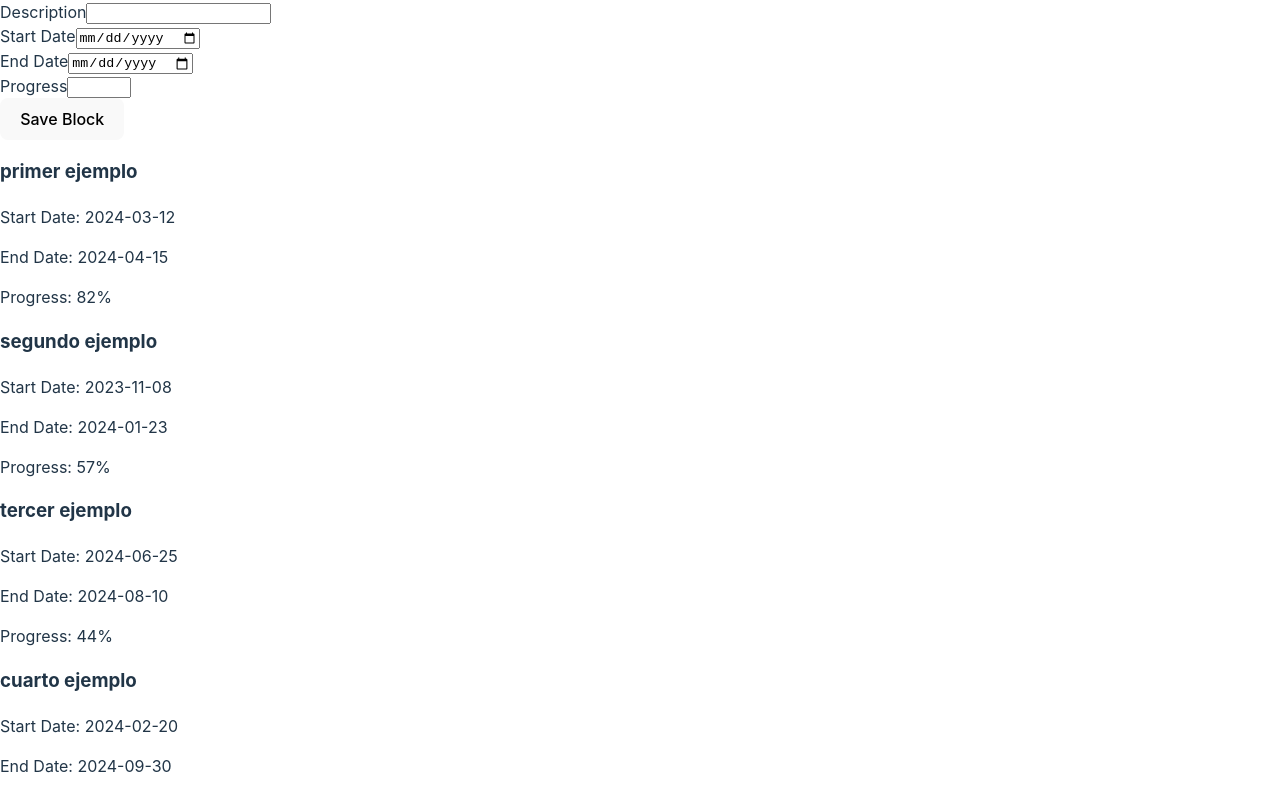
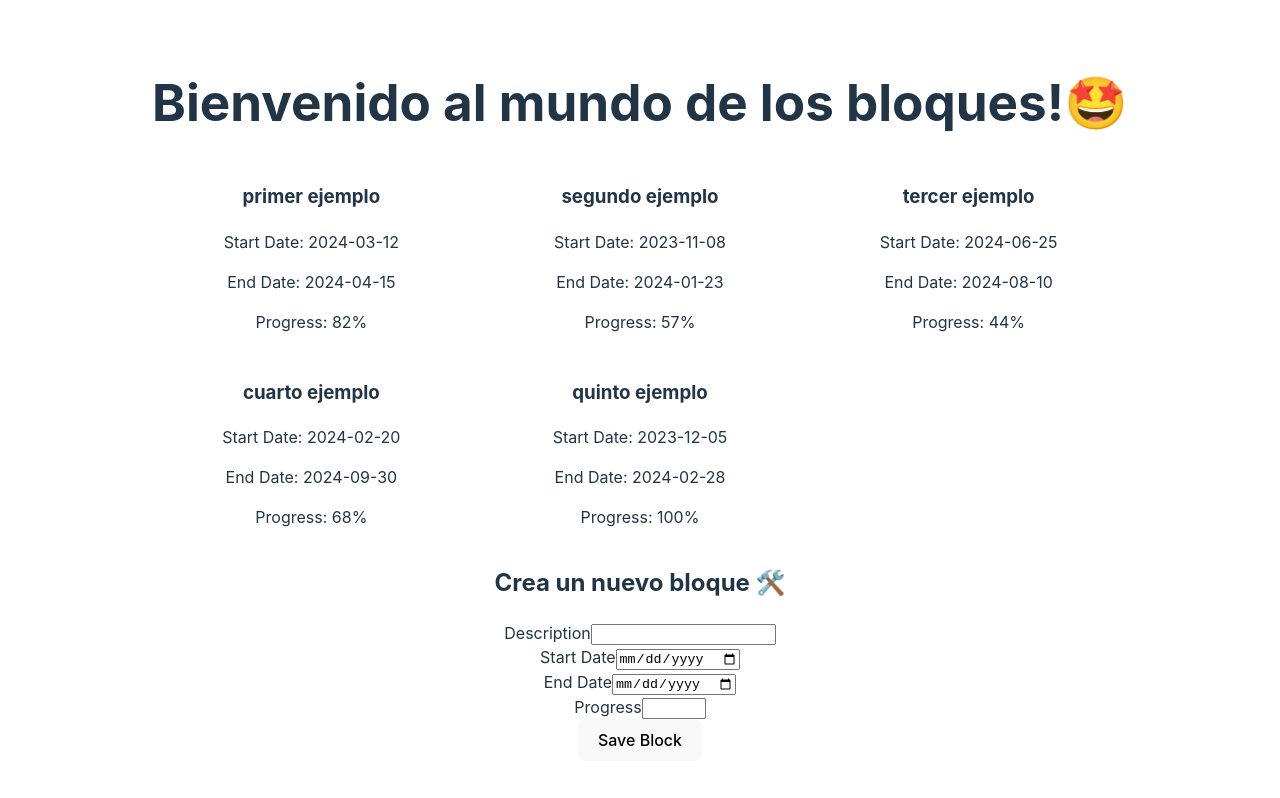
Before and after one commit to bimtrazer/tech-test, a React (Vite) app in the folder client/: page / in a window 1280 px wide. Shown: the top 798 px of the page. Built offline with nearby package versions, Linux system fonts and the light colour scheme; no server answers.

Commit message:
añadiendo estilos y reestructurando carpetas

```diff
--- a/client/src/App.jsx
+++ b/client/src/App.jsx
@@ -1,8 +1,8 @@
 import { useEffect, useState } from "react";
-import BlockForm from "./components/BlockForm";
+import BlockForm from "./components/BlockFrom/BlockForm";
 import { getBLocks } from "./services/api";
-import BlockList from "./components/BlockList";
-
+import BlockList from "./components/BlockList/BlockList";
+import "./App.css"
 function App() {
   const [blocks, setBlocks] = useState([]);
   useEffect(() => {
@@ -20,8 +20,10 @@ function App() {
 
   return (
     <div>
+      <h1>Bienvenido al mundo de los bloques!🤩</h1>
+      {blocks.length === 0 ? <p>loading</p> : <BlockList blocks={blocks} />}
+      <h2>Crea un nuevo bloque 🛠️</h2>
       <BlockForm />
-      {blocks.length === 0 ? <p>loading</p> : <BlockList blocks={blocks} />}
     </div>
   );
 }
--- a/client/src/components/BlockForm.jsx
+++ b/client/src/components/BlockFrom/BlockForm.jsx
@@ -1,5 +1,5 @@
 import React, { useState } from "react";
-import { createBlock } from "../services/api";
+import { createBlock } from "../../services/api";
 import Swal from "sweetalert2";
 const BlockForm = () => {
   const [token, setToken] = useState("token");
--- a/client/src/components/BlockList.jsx
+++ b/client/src/components/BlockList/BlockList.jsx
@@ -1,9 +1,9 @@
 import React from 'react'
-import BlockCard from './BlockCard';
-
+import BlockCard from '../BlockCard/BlockCard';
+import styles from "./BlockList.module.css"
 const BlockList = ({blocks}) => {
     return (
-        <div>
+        <div className={styles.container}>
           {blocks.map(block => (
             <BlockCard
               key={block.id}
--- /dev/null
+++ b/client/src/components/BlockList/BlockList.module.css
@@ -0,0 +1,20 @@
+.container {
+    width: 100%;
+    display: grid;
+    grid-template-columns: repeat(3, 1fr);
+    justify-items: center;
+    align-items: start;
+    gap: 10px;
+  }
+
+  @media (min-width: 600px) {
+    .container {
+      grid-template-columns: repeat(1, 1fr);
+    }
+  }
+
+  @media (min-width: 1000px) {
+    .container {
+      grid-template-columns: repeat(3, 1fr);
+    }
+  }
```
Also changed, not shown: client/src/components/BlockCard/BlockCard.jsx (renamed from client/src/components/BlockCard.jsx).
